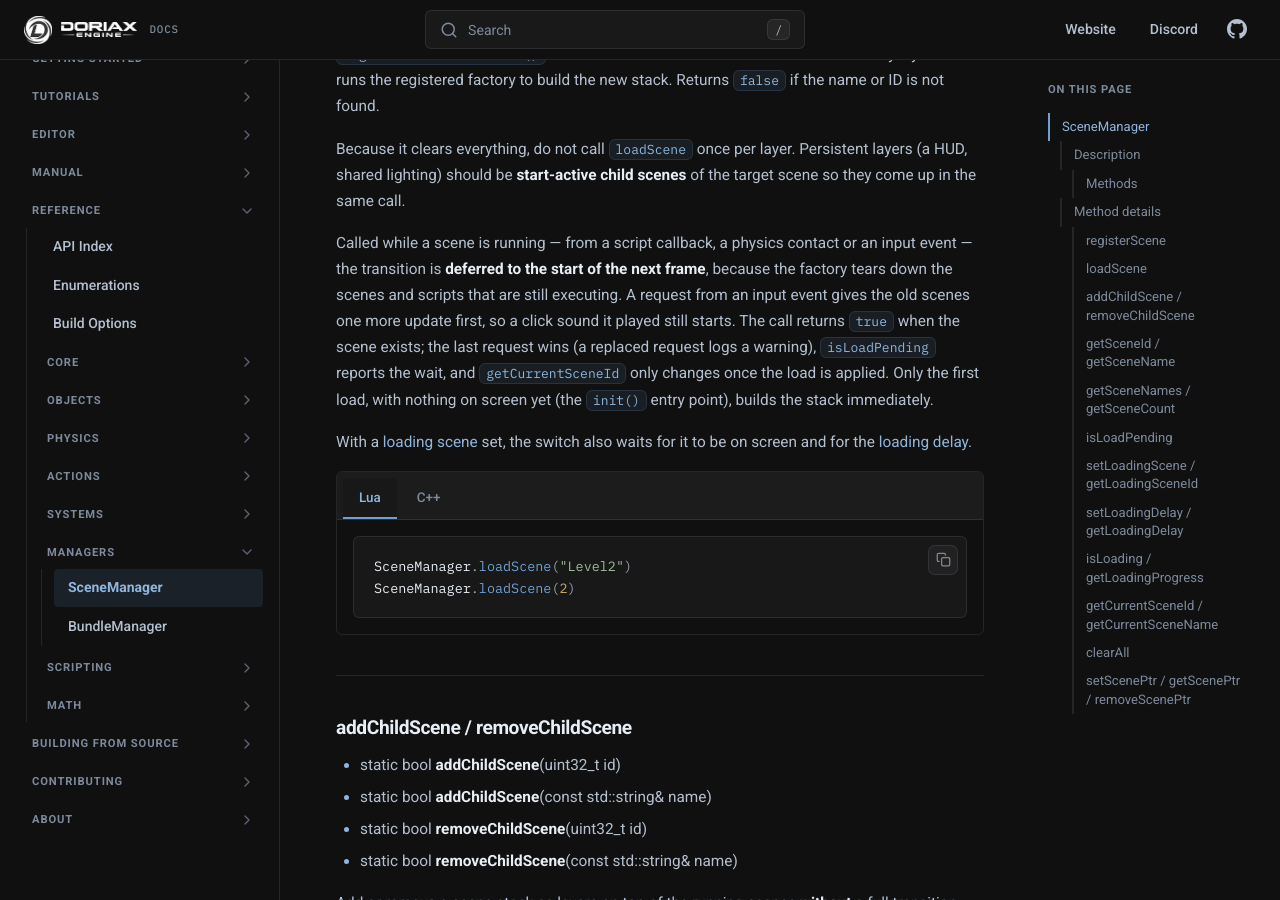
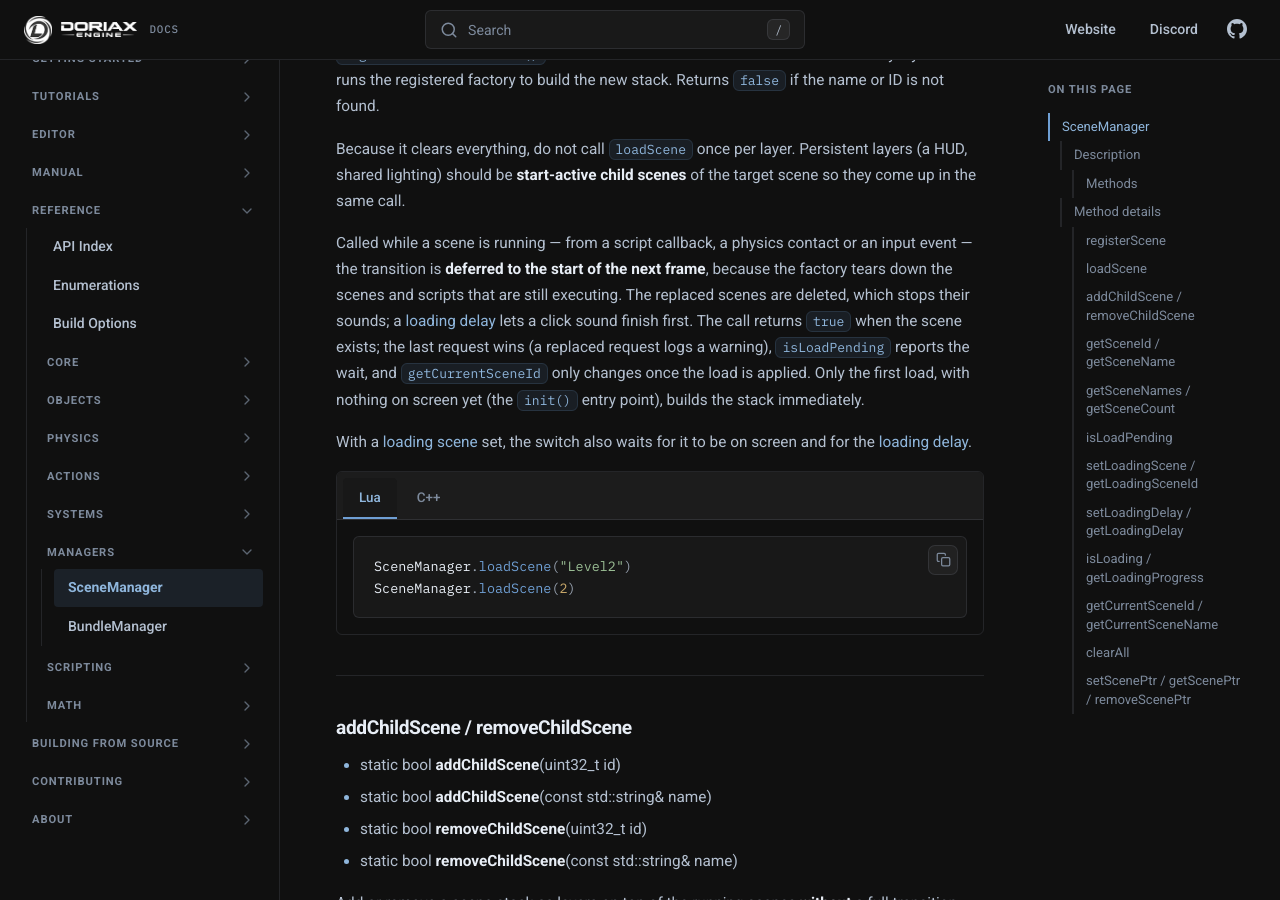
Before and after one commit to doriaxengine/doriax-docs, an MkDocs documentation site: the page built from docs/reference/classes/scenemanager.md, in a window 1280 px wide and 900 px high, scrolled down 3449 px. Built offline with MkDocs 1.6.1, drawn with Linux system fonts in a browser that asks for light colours; comment, search, counter and statistics services are not loaded; some of the changed text lies outside the part shown.

Commit message:
Doc scene sounds stopping on delete

```diff
--- a/docs/reference/classes/scenemanager.md
+++ b/docs/reference/classes/scenemanager.md
@@ -130,12 +130,13 @@ Because it clears everything, do not call `loadScene` once per layer. Persistent
 
 Called while a scene is running — from a script callback, a physics contact or an input
 event — the transition is **deferred to the start of the next frame**, because the factory
-tears down the scenes and scripts that are still executing. A request from an input event
-gives the old scenes one more update first, so a click sound it played still starts. The
-call returns `true` when the scene exists; the last request wins (a replaced request logs
-a warning), [`isLoadPending`](#isloadpending) reports the wait, and `getCurrentSceneId`
-only changes once the load is applied. Only the first load, with nothing on screen yet
-(the `init()` entry point), builds the stack immediately.
+tears down the scenes and scripts that are still executing. The replaced scenes are
+deleted, which stops their sounds; a [loading delay](#setloadingdelay-getloadingdelay)
+lets a click sound finish first. The call returns `true` when the scene exists; the last
+request wins (a replaced request logs a warning), [`isLoadPending`](#isloadpending)
+reports the wait, and `getCurrentSceneId` only changes once the load is applied. Only
+the first load, with nothing on screen yet (the `init()` entry point), builds the stack
+immediately.
 
 With a [loading scene](#setloadingscene-getloadingsceneid) set, the switch also waits for
 it to be on screen and for the [loading delay](#setloadingdelay-getloadingdelay).
@@ -267,8 +268,9 @@ first. It is not shown for a transition to a stack that includes it.
 
 Seconds the [loading scene](#setloadingscene-getloadingsceneid) covers the old scenes
 before they are replaced. Default `0`. The old scenes keep running below it until then,
-which leaves time for a fade in: a script on the loading scene can raise its alpha from
-`0` to `1` over the delay.
+which leaves time for a fade in (a script on the loading scene can raise its alpha from
+`0` to `1` over the delay) and for their last sounds, such as a button click, which stop
+when the scenes are deleted.
 
 ---
 
```
Also changed, not shown: docs/manual/audio.md (+4 -0 lines).
